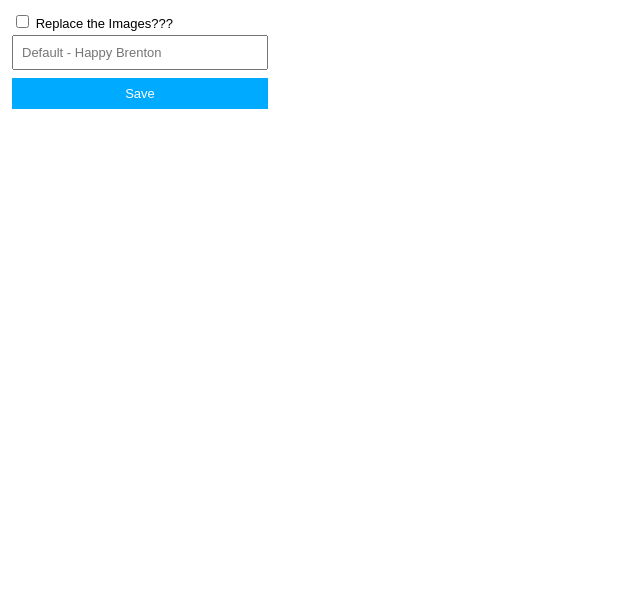
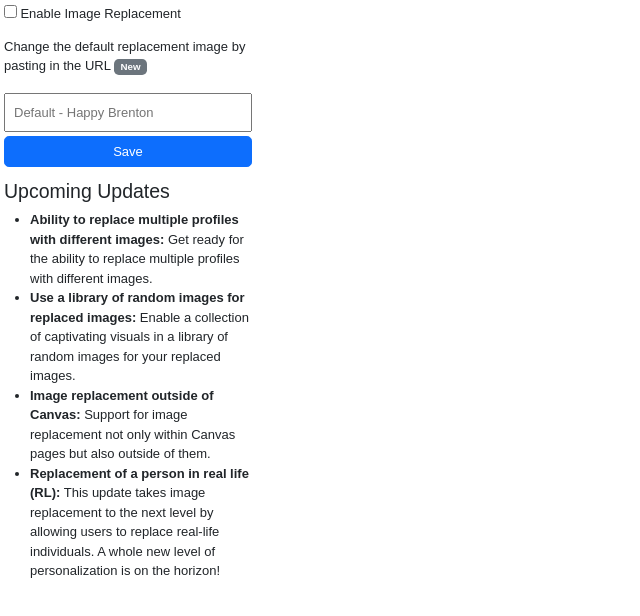
Before and after one commit to williammcmp/image-replacement-extension, a browser extension: page index.html in a window 1280 px wide. Shown: the whole page, without its empty margins (0-640 px from the left). Drawn offline with nearby package versions, Linux system fonts and the light colour scheme.

Commit message:
added upcoming updates and changed software version in the manifesto

```diff
--- a/index.html
+++ b/index.html
@@ -11,12 +11,38 @@
 		<meta property="og:description" content="Replace all images with whatever you want.">
 		<meta name="viewport" content="width=device-width, initial-scale=1">
 		<link rel="stylesheet" type="text/css" href="style.css">
+		<link href="https://cdn.jsdelivr.net/npm/bootstrap@5.3.1/dist/css/bootstrap.min.css" rel="stylesheet">
+		<script src="https://cdn.jsdelivr.net/npm/bootstrap@5.3.1/dist/js/bootstrap.bundle.min.js"></script>
 	</head>
 	<body>
 		<input id="enabled" type="checkbox">
-		<label for="enabled">Replace the Images???</label>
-		<input id="url" type="url" placeholder="Default - Happy Brenton">
-		<input id="submit" type="submit" value="Save">
+		<label for="enabled"><span id="msg">Enable Image Replacement</span></label>
+		<div class="d-grid">
+			<p></p>
+			<p>Change the default replacement image by pasting in the URL <span class="badge bg-secondary">New</span></p>
+			<input id="url" type="url" placeholder="Default - Happy Brenton">
+			<input id="submit" type="button" class="btn btn-primary btn-block" value="Save">
+		</div>
+
+		<p></p>
+			<h4>Upcoming Updates</h4>
+
+			<div>
+				<ul>
+					<li>
+						<strong>Ability to replace multiple profiles with different images:</strong> Get ready for the ability to replace multiple profiles with different images.
+					</li>
+					<li>
+						<strong>Use a library of random images for replaced images:</strong> Enable a collection of captivating visuals in a library of random images for your replaced images.
+					</li>
+					<li>
+						<strong>Image replacement outside of Canvas:</strong> Support for image replacement not only within Canvas pages but also outside of them.
+					<li>
+						<strong>Replacement of a person in real life (RL):</strong> This update takes image replacement to the next level by allowing users to replace real-life individuals. A whole new level of personalization is on the horizon!
+					</li>
+				</ul>
+			</div>
+
 		<script src="scripts/Popup.js"></script>
 	</body>
 </html>
--- a/scripts/Popup.js
+++ b/scripts/Popup.js
@@ -21,6 +21,11 @@ function restore() {
 
 function changed() {
 	document.getElementById("submit").value = "Save";
+	if(document.getElementById("enabled").checked){
+		document.getElementById("msg").innerHTML = "Removing the Brenton! 😎"
+	} else {
+		document.getElementById("msg").innerHTML = "The Brenton will stay"
+	}
 }
 
 function enter(e) {
```
Also changed, not shown: manifest.json.
